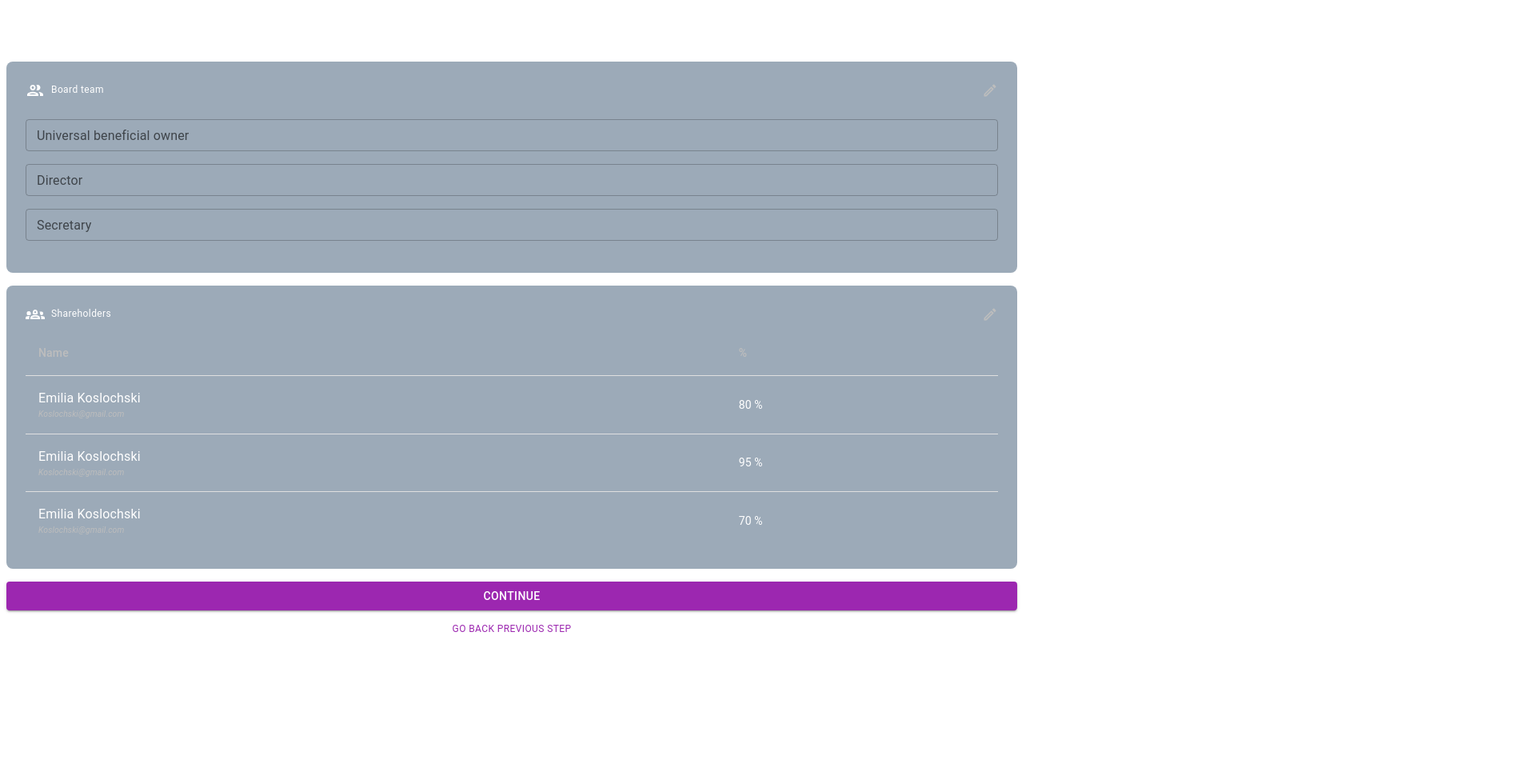
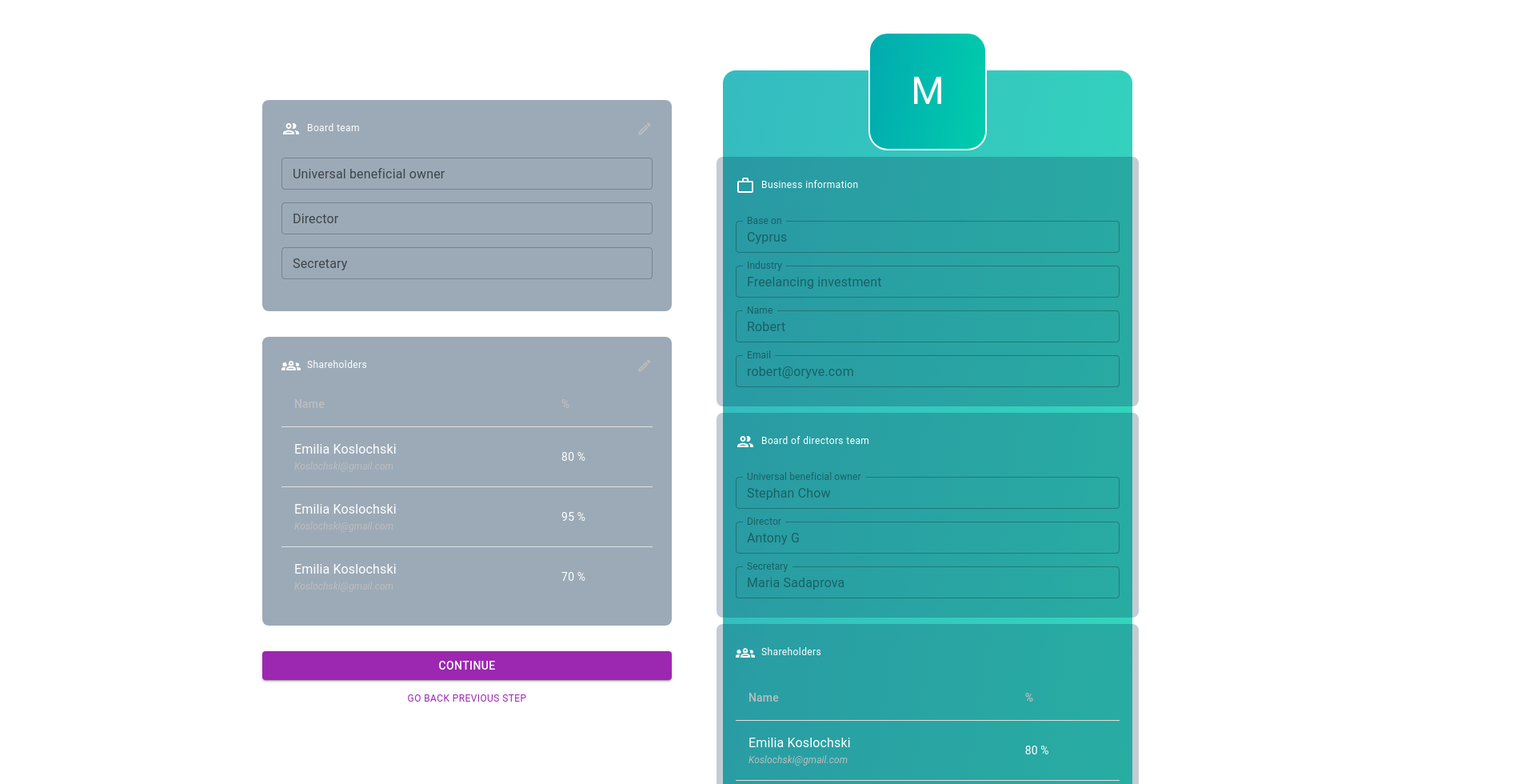
Before and after one commit to quantruong-2518/oryve-onboarding, a Next.js app: page /business-plan/company-position in a window 1280 px wide. Shown: the top 980 px of the page at 80% size, 1912 px wide, since content can reach past the window. Before the commit the page ends 811 px from the top, so only its background shows below. Built offline with nearby package versions, Linux system fonts and the light colour scheme.

Commit message:
company info - Done

```diff
--- a/pages/business-plan/business-info/index.tsx
+++ b/pages/business-plan/business-info/index.tsx
@@ -267,8 +267,9 @@ const BusinessInfoStep = () => {
             xs: 'column',
             md: 'row',
           },
-          gap: '2rem',
+          gap: '4rem',
           justifyContent: 'space-between',
+          paddingX: '20rem',
         }}
       >
         <BusinessForm></BusinessForm>
--- a/pages/business-plan/company-position/index.module.scss
+++ b/pages/business-plan/company-position/index.module.scss
@@ -36,13 +36,28 @@
   gap: 1rem;
   width: 100%;
 
-  > .header {
+  @include breakpoint(md) {
+    padding: 0 20rem;
   }
 
   > .content {
     display: flex;
     flex-direction: column;
     gap: 1rem;
+
+    @include breakpoint(md) {
+      flex-direction: row;
+      gap: 4rem;
+    }
+
+    > .left {
+      display: flex;
+      gap: 2rem;
+      flex-direction: column;
+
+      @include breakpoint(md) {
+        width: 40vw;
+      }
 
       > .card {
         &-boardteam {
@@ -67,6 +82,62 @@
         }
       }
     }
+
+    > .right {
+      @include breakpoint(md) {
+        width: 40vw;
+      }
+
+      > .card-preview-container {
+        display: flex;
+        flex-direction: column;
+        gap: 0.5rem;
+        padding: 1rem;
+        background: linear-gradient(
+          98.41deg,
+          rgba(2, 170, 176, 0.8) 0%,
+          rgba(0, 205, 172, 0.8) 100%
+        );
+        border-radius: 1rem;
+        align-items: center;
+        margin: 5rem 0 2rem 0;
+
+        > .ava-letter {
+          background: linear-gradient(98.41deg, #02aab0 0%, #00cdac 100%),
+            linear-gradient(0deg, #ffffff, #ffffff);
+          border: 2px solid white;
+          width: 6rem;
+          height: 6rem;
+          display: flex;
+          align-items: center;
+          justify-content: center;
+          border-radius: 1.5rem;
+          padding: 1.5rem;
+          margin-top: calc(-4rem);
+        }
+
+        > .card-preview {
+          @extend .card;
+          background: #082c4e3d;
+          width: 100%;
+          gap: 2rem;
+
+          > .content {
+            display: flex;
+            gap: 1rem;
+            flex-direction: column;
+
+            > .text-input {
+              display: flex;
+              gap: 0.5rem;
+              align-items: flex-end;
+              justify-content: space-between;
+            }
+          }
+        }
+      }
+    }
+  }
 }
 
 @include breakpoint(md) {
--- a/pages/business-plan/company-position/index.tsx
+++ b/pages/business-plan/company-position/index.tsx
@@ -13,6 +13,8 @@ import {
   TableContainer,
   TableHead,
   TableRow,
+  useMediaQuery,
+  useTheme,
 } from '@mui/material';
 import EditOutlinedIcon from '@mui/icons-material/EditOutlined';
 import Groups2OutlinedIcon from '@mui/icons-material/Groups2Outlined';
@@ -20,6 +22,7 @@ import PeopleOutlineOutlinedIcon from '@mui/icons-material/PeopleOutlineOutlined
 import ControlPointOutlinedIcon from '@mui/icons-material/ControlPointOutlined';
 import ClearOutlinedIcon from '@mui/icons-material/ClearOutlined';
 import SaveOutlinedIcon from '@mui/icons-material/SaveOutlined';
+import WorkOutlineIcon from '@mui/icons-material/WorkOutline';
 
 import styles from './index.module.scss';
 import { grey } from '@mui/material/colors';
@@ -30,6 +33,8 @@ const CompanyPositionStep = () => {
   const [rows, setRows] = useState<
     Array<{ name: string; email: string; percentage: number }>
   >([]);
+  const theme = useTheme();
+  const isMobileBreakPoint = useMediaQuery(theme.breakpoints.down('sm'));
 
   useEffect(() => {
     const newRows = [
@@ -39,6 +44,17 @@ const CompanyPositionStep = () => {
     ];
 
     setRows(newRows);
+  }, []);
+
+  // ?? Components
+  const LetterAvatar = useCallback(({ name }: { name: string }) => {
+    return (
+      <Box className={styles['ava-letter']}>
+        <Typography variant="h3" color="white">
+          {name.charAt(0).toUpperCase()}
+        </Typography>
+      </Box>
+    );
   }, []);
 
   const BoardTeamCard = useCallback(() => {
@@ -223,9 +239,9 @@ const CompanyPositionStep = () => {
                 </TableRow>
               </TableHead>
               <TableBody>
-                {rows.map((row) => (
+                {rows.map((row, index) => (
                   <TableRow
-                    key={row.name}
+                    key={row.name + index}
                     sx={{ '&:last-child td, &:last-child th': { border: 0 } }}
                   >
                     <TableCell
@@ -240,7 +256,7 @@ const CompanyPositionStep = () => {
                         <Typography>{row.name}</Typography>
                         <Typography
                           fontStyle="italic"
-                          fontSize="0.65rem"
+                          fontSize="0.75rem"
                           color={grey[400]}
                         >
                           {row.email}
@@ -265,32 +281,202 @@ const CompanyPositionStep = () => {
   }, [editingShareholders, rows]);
 
   const Preview = useCallback(() => {
-    return <></>;
-  }, []);
+    return (
+      <Box className={styles['card-preview-container']}>
+        <LetterAvatar name={'Motion'} />
+        {/* Business info preview */}
+        <Box className={styles['card-preview']}>
+          <Box className={styles['header']}>
+            <Box className={styles['left']}>
+              <WorkOutlineIcon />
+              <Typography variant="caption">Business information</Typography>
+            </Box>
+          </Box>
+
+          <Box className={styles['content']}>
+            <Box className={styles['text-input']}>
+              <TextField
+                disabled
+                sx={{ flexGrow: 1 }}
+                size="small"
+                label="Base on"
+                variant="outlined"
+                id="base-on"
+                defaultValue={'Cyprus'}
+              />
+            </Box>
+            <Box className={styles['text-input']}>
+              <TextField
+                disabled
+                sx={{ flexGrow: 1 }}
+                size="small"
+                label="Industry"
+                variant="outlined"
+                id="industry"
+                defaultValue={'Freelancing investment'}
+              />
+            </Box>
+            <Box className={styles['text-input']}>
+              <TextField
+                disabled
+                sx={{ flexGrow: 1 }}
+                size="small"
+                label="Name"
+                variant="outlined"
+                id="name"
+                defaultValue={'Robert'}
+              />
+            </Box>
+            <Box className={styles['text-input']}>
+              <TextField
+                disabled
+                sx={{ flexGrow: 1 }}
+                size="small"
+                label="Email"
+                variant="outlined"
+                id="email"
+                value={'robert@oryve.com'}
+              />
+            </Box>
+          </Box>
+        </Box>
+
+        {/* Board of directors team preview */}
+        <Box className={styles['card-preview']}>
+          <Box className={styles['header']}>
+            <Box className={styles['left']}>
+              <PeopleOutlineOutlinedIcon />
+              <Typography variant="caption">Board of directors team</Typography>
+            </Box>
+          </Box>
+
+          <Box className={styles['content']}>
+            <Box className={styles['text-input']}>
+              <TextField
+                disabled
+                sx={{ flexGrow: 1 }}
+                size="small"
+                label="Universal beneficial owner"
+                variant="outlined"
+                id="benefit-owner"
+                value={'Stephan Chow'}
+              />
+            </Box>
+            <Box className={styles['text-input']}>
+              <TextField
+                disabled
+                sx={{ flexGrow: 1 }}
+                size="small"
+                label="Director"
+                variant="outlined"
+                id="director"
+                value={'Antony G'}
+              />
+            </Box>
+            <Box className={styles['text-input']}>
+              <TextField
+                disabled
+                sx={{ flexGrow: 1 }}
+                size="small"
+                label="Secretary"
+                variant="outlined"
+                id="secretary"
+                value={'Maria Sadaprova'}
+              />
+            </Box>
+          </Box>
+        </Box>
+
+        {/* Shareholders preview */}
+        <Box sx={{ gap: '1rem !important' }} className={styles['card-preview']}>
+          <Box className={styles['header']}>
+            <Box className={styles['left']}>
+              <Groups2OutlinedIcon />
+              <Typography variant="caption">Shareholders</Typography>
+            </Box>
+          </Box>
+
+          <Box className={styles['content']}>
+            <TableContainer sx={{ color: 'white' }}>
+              <Table aria-label="simple table">
+                <TableHead>
+                  <TableRow>
+                    <TableCell sx={{ color: grey[400], flex: 1 }} align="left">
+                      Name
+                    </TableCell>
+                    <TableCell sx={{ color: grey[400], flex: 1 }} align="left">
+                      %
+                    </TableCell>
+                  </TableRow>
+                </TableHead>
+                <TableBody>
+                  {rows.map((row, index) => (
+                    <TableRow
+                      key={row.name + index}
+                      sx={{ '&:last-child td, &:last-child th': { border: 0 } }}
+                    >
+                      <TableCell
+                        sx={{
+                          color: 'white',
+                          fontSize: '0.75rem',
+                        }}
+                        align="left"
+                      >
+                        <Box>
+                          <Typography>{row.name}</Typography>
+                          <Typography
+                            fontStyle="italic"
+                            fontSize="0.75rem"
+                            color={grey[400]}
+                          >
+                            {row.email}
+                          </Typography>
+                        </Box>
+                      </TableCell>
+                      <TableCell sx={{ color: 'white' }} align="left">
+                        {row.percentage} %
+                      </TableCell>
+                    </TableRow>
+                  ))}
+                </TableBody>
+              </Table>
+            </TableContainer>
+          </Box>
+        </Box>
+      </Box>
+    );
+  }, [isMobileBreakPoint, rows]);
 
   const CompanyPositionForm = useCallback(() => {
     return (
       <Box className={styles['company-position']}>
+        {/* Form  */}
+        <Box className={styles['content']}>
+          <Box className={styles['left']}>
             <Box className={styles['header']}>
-          <Typography variant="h6" color="white">
+              <Typography
+                variant={isMobileBreakPoint ? 'h6' : 'h5'}
+                color="white"
+              >
                 Please add people for the other positions in your business.
               </Typography>
               <Typography variant="caption" color="white">
                 A Cypriot limited company has 4 roles normally.
               </Typography>
             </Box>
-
-        {/* Form  */}
-        <Box className={styles['content']}>
             <BoardTeamCard />
             <ShareholderCard />
+            {!isMobileBreakPoint && <Footer />}
+          </Box>
+          <Box className={styles['right']}>
             <Preview />
+          </Box>
 
-          <Footer />
+          {!!isMobileBreakPoint && <Footer />}
         </Box>
       </Box>
     );
-  }, [editingBoardTeam, editingShareholders, rows]);
+  }, [editingBoardTeam, editingShareholders, rows, isMobileBreakPoint]);
 
   const Footer = useCallback(() => {
     return (
--- a/pages/business-plan/index.module.scss
+++ b/pages/business-plan/index.module.scss
@@ -14,8 +14,8 @@
     padding: 1rem;
 
     @include breakpoint(md) {
-      top: 4rem !important;
-      width: calc(80vw);
+      top: 2rem !important;
+      width: 100vw;
     }
 
     > .header {
@@ -28,6 +28,7 @@
 
       @include breakpoint(md) {
         flex-direction: row;
+        padding: 0 20rem;
       }
     }
   }
--- a/theme/ThemeRegistry.tsx
+++ b/theme/ThemeRegistry.tsx
@@ -27,6 +27,9 @@ const themeOptions: ThemeOptions = {
     success: {
       main: '#4BB543',
     },
+    action: {
+      disabled: 'rgba(255, 255, 255, 0.24)',
+    },
   },
   components: {
     MuiDrawer: {
@@ -53,6 +56,9 @@ const themeOptions: ThemeOptions = {
           '& .MuiInputBase-input': {
             color: 'rgba(255, 255, 255, 0.5)',
           },
+          '& .Mui-disabled': {
+            '-webkit-text-fill-color': 'rgba(255, 255, 255, 1)',
+          },
         },
       },
     },
```
Lines whose indentation alone changed are shown as unchanged.
